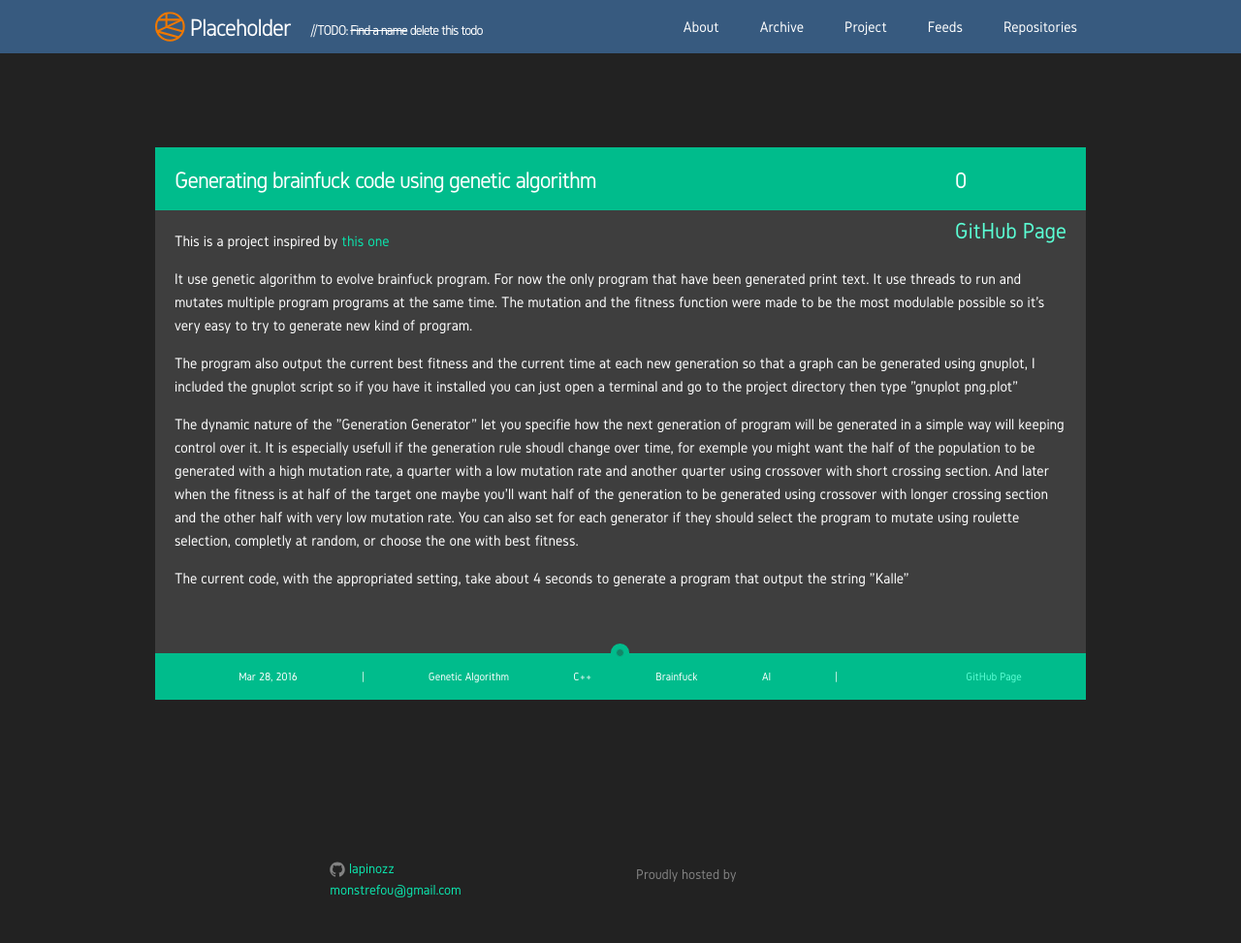
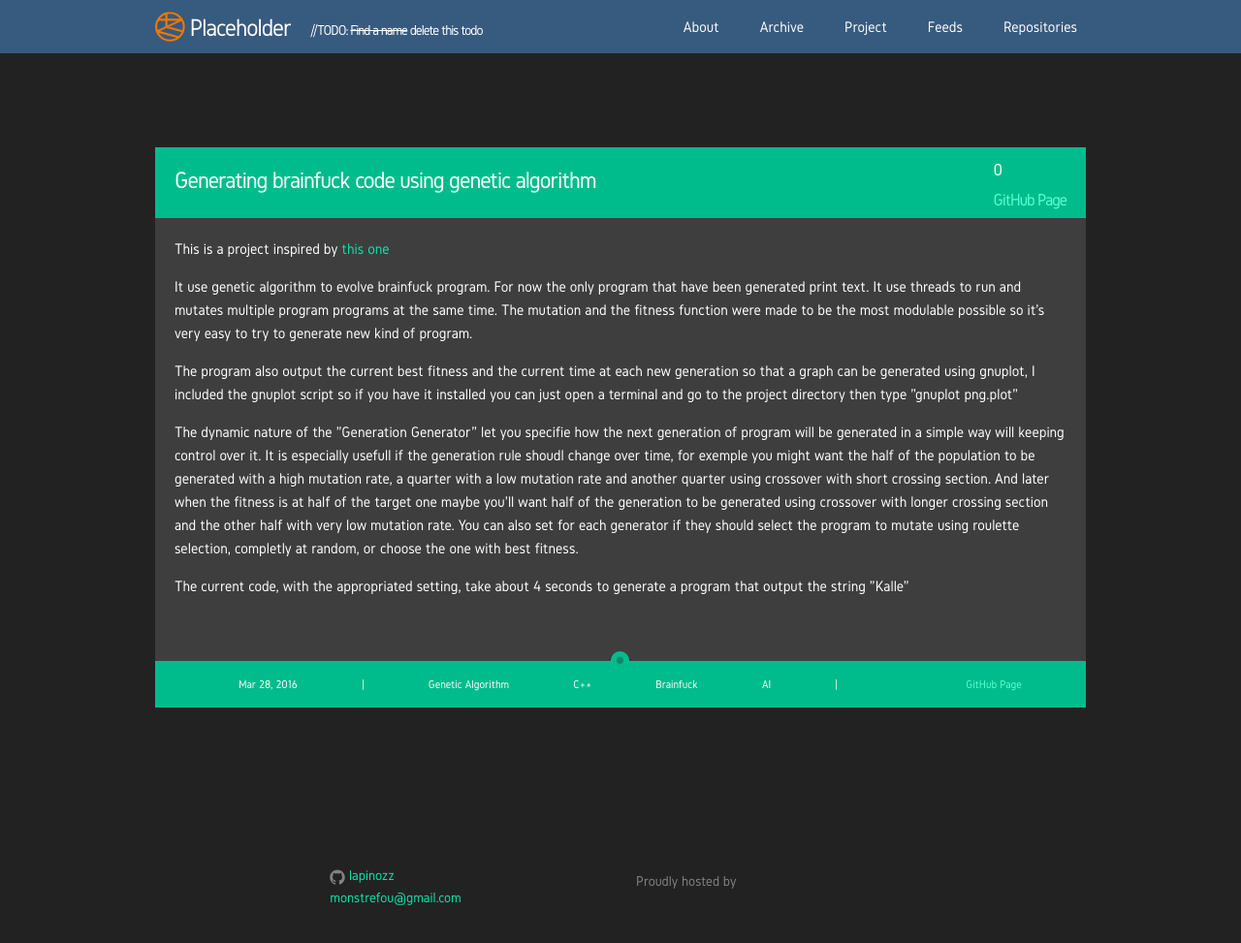
Before and after one commit to lapinozz/lapinozz.github.io, a Jekyll site: the page built from _posts/2016-03-28-generating-brainfuck-code-using-genetic-algorithm.markdown, in a window 1280 px wide and 997 px high. Shown: the top 973 px of the window at 97% size. Built offline with Jekyll 4.4.1, drawn with Linux system fonts in a browser that asks for light colours; nearby versions of some CDN libraries; comment, search, counter and statistics services are not loaded; a style sheet for code colours, icons or effects is not loaded.

Commit message:
Fixed post titles on mobile

```diff
--- a/_layouts/post.html
+++ b/_layouts/post.html
@@ -1,13 +1,12 @@
 ---
 layout: default
 ---
-<div style="margin: 4.5rem auto;">
+<div style="margin: 4.5rem auto;width: 100%;">
 
 <article class="post" itemscope itemtype="http://schema.org/BlogPosting">
 
   <header class="inpost-header">
-    <h1 class="inpost-title" itemprop="name headline">{{ page.title }}</h1>
-    <div style="float:right">
+    <h1 class="inpost-title" itemprop="name headline">{{ page.title }}<div class="inpost-header-extra">
     <h1>
      <i class="typico typcn typcn-messages" style="    position: relative;
     top: 0px;
@@ -18,19 +17,7 @@ layout: default
     <i class="typcn typcn-social-github"></i><a style="color: #5BFFD5;" href="{{ post.github }}">GitHub Page</a>
     </h1>
   {% endif %}
-  </div>
-
-
-
-
-
-
-
-
-
-
-    </p>
-
+  </div></h1>
   </header>
 
 
--- a/assets/css/alternative.css
+++ b/assets/css/alternative.css
@@ -607,12 +607,12 @@ ul {
 .inpost-header {
     background: #00bc8c;
     padding: 15px 20px 20px 20px;
-    height: 30px;
 }
 .inpost-title {
-        font-size: 25px;
+    font-size: 25px;
     letter-spacing: -1px;
-    float: left;
+    margin: 0;
+    position: relative;
 }
 
 .post-title {
@@ -622,6 +622,30 @@ ul {
     color: #fff;
 
 }
+
+.inpost-header-extra
+{
+    display: inline-block;
+    margin-left: auto;
+    position: absolute;
+    right: 0;
+    font-size: 0.75rem;
+    top: 50%;
+    transform: translateY(-50%);
+}
+
+.inpost-header-extra h1
+{
+    margin-bottom: 0;
+}
+
+@media screen and (max-width: 900px) {
+    .inpost-header-extra
+    {
+        display: none;
+    }
+}
+
 @media screen and (max-width: 800px) {
     .post-title {
         font-size: 24px;
```
